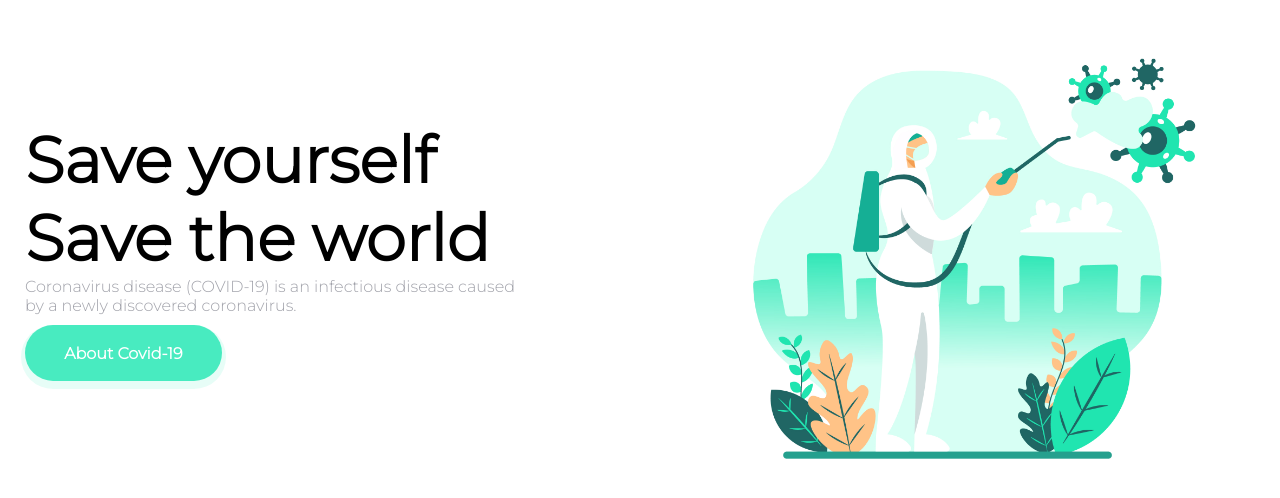
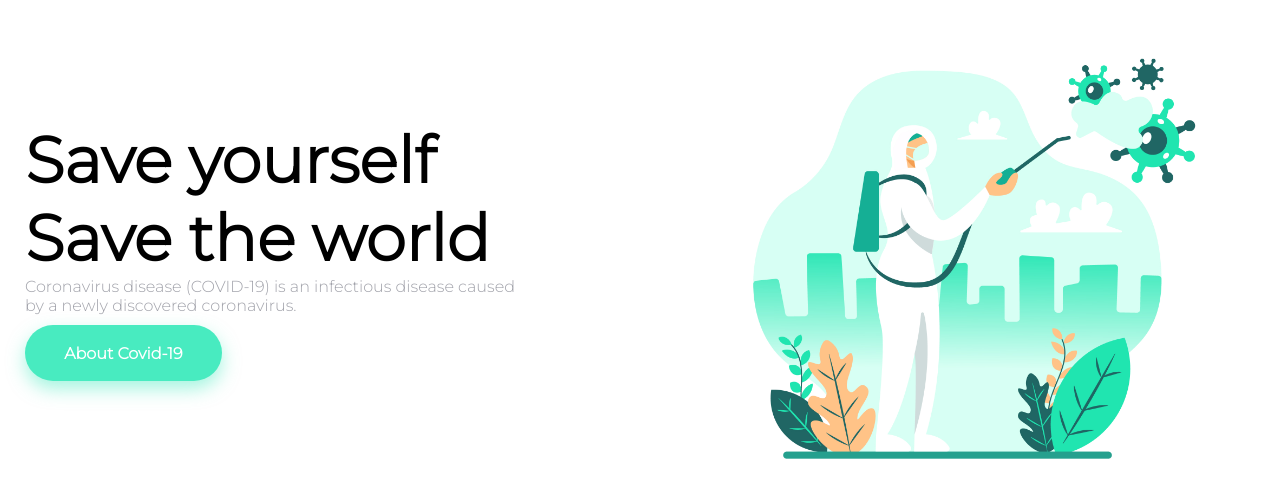
Before and after one commit to AdyPutra3234/corona-LandingPage, a website built with webpack: page src/index.html in a window 1280 px wide. Shown: the part 72-570 px from the top of the page. Built offline with nearby package versions, Linux system fonts and the light colour scheme.

Commit message:
edit style button(HeroComp)

```diff
--- a/src/components/heroComp/heroComp.css
+++ b/src/components/heroComp/heroComp.css
@@ -34,10 +34,11 @@
     display: flex;
     margin-top: 10px;
     border: none;
-    box-shadow: 0 4px 0 4px rgba(137, 244, 216, 0.2);
+    box-shadow: 0 8px 18px rgba(78, 235, 194, 0.5);
     border-radius: 2em;
     background-color: #48ebc0;
     text-decoration: none;
+    transition: all 0.3s ease 0s;
 }
 
 .hero .text-banner a p {
```
